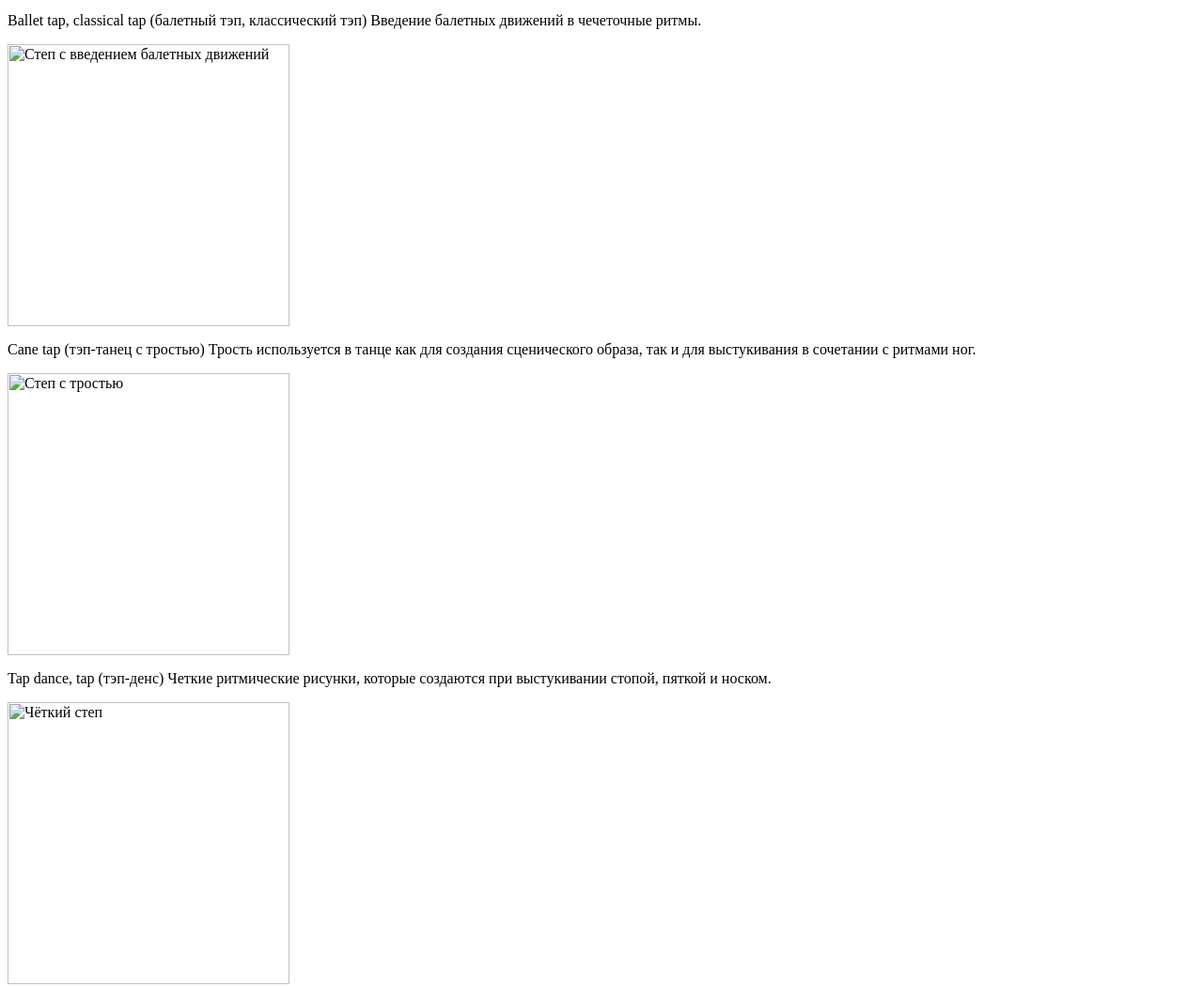
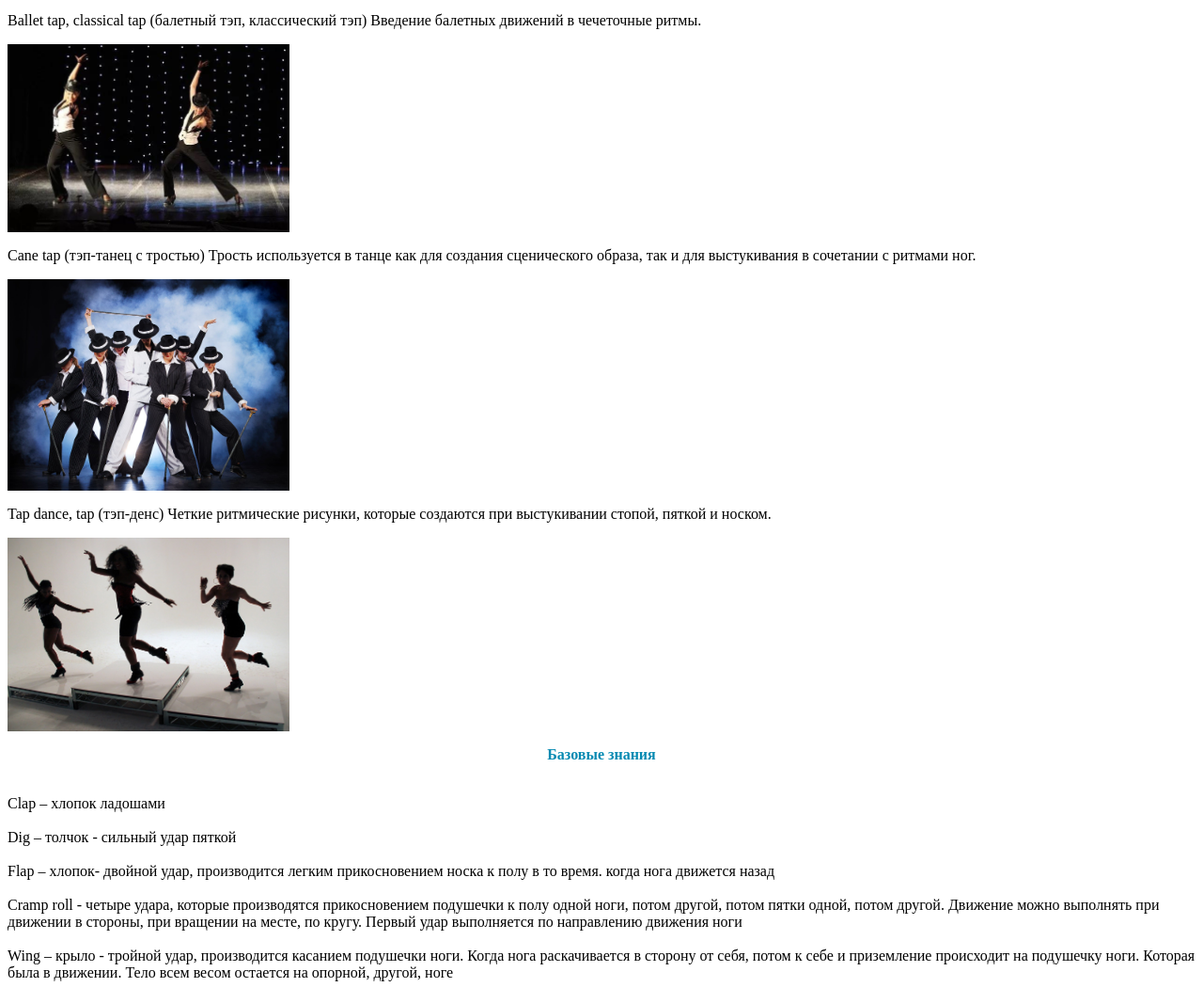
Before and after one commit to tanyastep/American-tap, a plain HTML site: page index.html in a window 1280 px wide. Shown: the part 1074-2124 px from the top of the page at 94% size. Drawn offline with Linux system fonts and the light colour scheme.

Commit message:
Update index.html

```diff
--- a/index.html
+++ b/index.html
@@ -51,19 +51,19 @@
 
 <p>Ballet tap, classical tap (балетный тэп, классический тэп) Введение балетных движений в чечеточные ритмы.</p>
 
-<p align=left><img src="images/cat2.jpeg" alt="Степ с введением балетных движений" width=300></p>
+<p align=left><img src="cat2.jpeg" alt="Степ с введением балетных движений" width=300></p>
 
 
 
 <p> Cane tap (тэп-танец с тростью) Трость используется в танце как для создания сценического образа, так и для выстукивания в сочетании с ритмами ног.</p>
 
-<p align=left><img src="images/cat3.jpg" alt="Степ с тростью" width="300"></p>
+<p align=left><img src="cat3.jpg" alt="Степ с тростью" width="300"></p>
 
 
 
 <p>Tap dance, tap (тэп-денс) Четкие ритмические рисунки, которые создаются при выстукивании стопой, пяткой и носком. </p>
 
-<p align=left><img src="images/cat4.jpeg" alt="Чёткий степ" width=300></p>
+<p align=left><img src="cat4.jpeg" alt="Чёткий степ" width=300></p>
 
 
 
```
